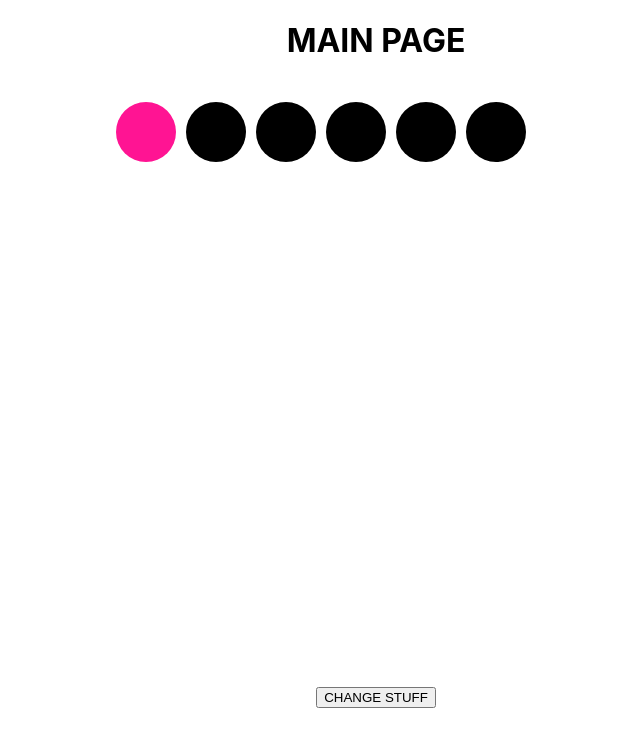
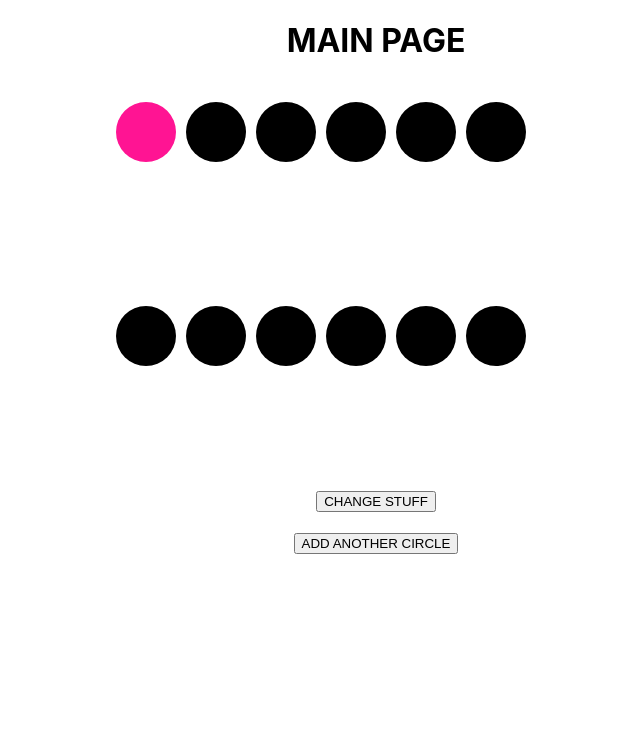
Before and after one commit to giacomo9999/learn-d3-210101, a React (Create React App) app: page / in a window 1280 px wide. Shown: the top 746 px of the page, without its empty margins (264-904 px from the left). Built offline with nearby package versions, Linux system fonts and the light colour scheme.

Commit message:
Added logic to change state of child component(s).

```diff
--- a/src/App.js
+++ b/src/App.js
@@ -5,14 +5,19 @@ import "./App.scss";
 import * as d3 from "d3";
 
 class App extends Component {
-  state = { testThingHeight: 600, testThingWidth: 600, numberOfCircles: 6 };
+  state = { testThingHeight: 200, testThingWidth: 600, numberOfCircles: 6 };
 
   componentDidMount() {
     d3.select("circle").attr("fill", "deeppink");
   }
 
-  changeStuff() {
-    const svg = d3.select("#thaNotoriousSVG");
+  incrementCircleCount = () => {
+    console.log("State", this.state);
+    this.setState({ numberOfCircles: this.state.numberOfCircles + 1 });
+  };
+
+  changeStuff = () => {
+    const svg = d3.selectAll("#thaNotoriousSVG");
 
     svg.style("background", "blue");
 
@@ -20,9 +25,9 @@ class App extends Component {
       .append("circle")
       .attr("r", 20)
       .attr("cx", 300)
-      .attr("cy", 300)
+      .attr("cy", this.state.testThingHeight / 2)
       .attr("fill", "yellowgreen");
-  }
+  };
 
   render() {
     return (
@@ -33,7 +38,15 @@ class App extends Component {
           width={this.state.testThingWidth}
           numOfCircles={this.state.numberOfCircles}
         />
+        <TestThing
+          height={this.state.testThingHeight}
+          width={this.state.testThingWidth}
+          numOfCircles={this.state.numberOfCircles}
+        />
         <button onClick={this.changeStuff}>CHANGE STUFF</button>
+        <br />
+        <br />
+        <button onClick={this.incrementCircleCount}>ADD ANOTHER CIRCLE</button>
       </div>
     );
   }
```
Also changed, not shown: 2 other files (tests, documents, lock files or other folders).
